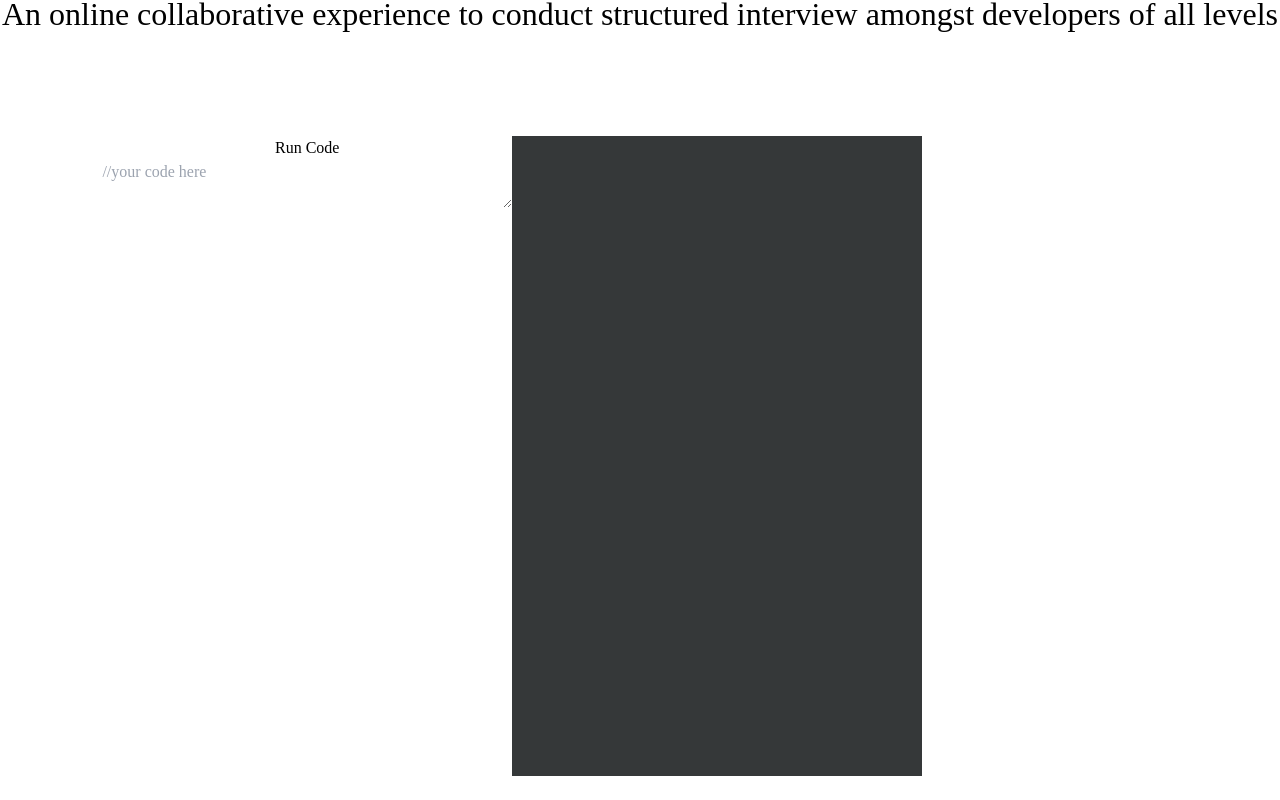
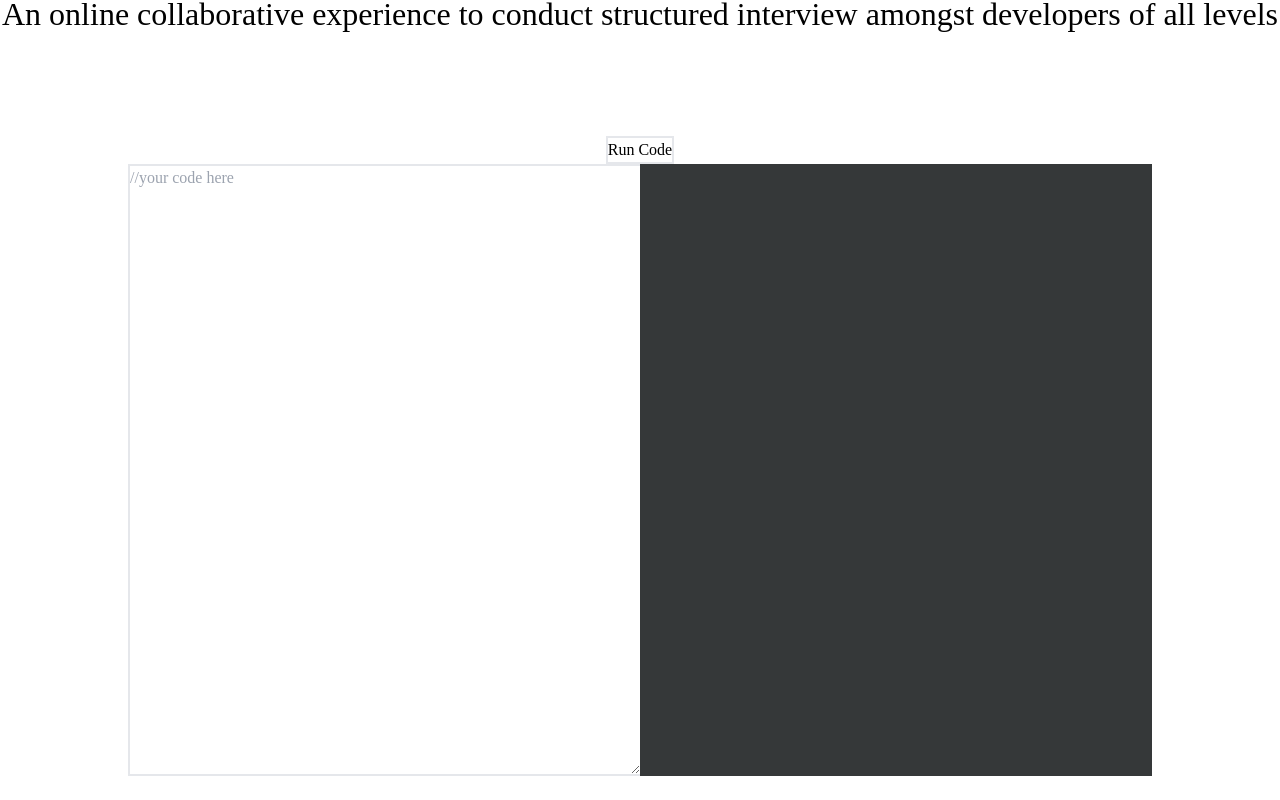
Before and after one commit to gschool-blue-ocean/collabcode, a React (Vite) app: page / in a window 1280 px wide. Shown: the part 600-1400 px from the top of the page. Built offline with nearby package versions, Linux system fonts and the light colour scheme; no server answers; a web font is replaced by a local one.

Commit message:
Initial style and initial test for runtime websocket

```diff
--- a/package.json
+++ b/package.json
@@ -20,7 +20,9 @@
     "pg": "^8.11.2",
     "react": "^18.2.0",
     "react-dom": "^18.2.0",
-    "react-router-dom": "^6.14.2"
+    "react-router-dom": "^6.14.2",
+    "socket.io": "^4.7.2",
+    "socket.io-client": "^4.7.2"
   },
   "devDependencies": {
     "@types/react": "^18.2.15",
--- a/src/components/Runtime.jsx
+++ b/src/components/Runtime.jsx
@@ -1,14 +1,31 @@
-import {useState} from 'react'
+import { useState, useEffect } from 'react'
+import io from "socket.io-client";
 
 const Runtime = () => {
   const [input, setInput] = useState("");
   const [output, setOutput] = useState('')
+
+  const socket = io(); // Connect to the WebSocket server
+  useEffect(() => {
+
+
+    // Listen for updates from the server
+    socket.on('inputChange', (newInput) => {
+      setInput(newInput);
+    });
+
+    // Clean up the socket connection when the component unmounts
+    return () => {
+      socket.disconnect();
+    };
+  }, []);
 
       //handle input text
       const handleChange = (e) => {
           //set input state to textarea value
           const rawInput = e.target.value
         setInput(rawInput)
+         socket.emit("inputChange", rawInput);
       }
 
       //handle 'run' click even
@@ -40,17 +57,21 @@
 
   return (
     <>
-      <div id="runtime-container" className="w-full h-[80vh] flex">
+      <div id="runtime-container" className="w-full h-[80vh] flex justify-center">
         <div
           id="runtime-content"
-          className="h-full flex w-[80vw] flex-row items-center justify-center"
+          className="h-full flex w-[80vw] flex-col items-center justify-center"
         >
-          <div id="runtimeLeft" className="w-2/5 h-full flex flex-col">
-            <button id="runtimeSubmit" onClick={handleClick}>
+            <button id="runtimeSubmit" className='border-2' onClick={handleClick}>
               Run Code
           </button>{" "}
+          <div id='runtimeBody' className='flex flex-row h-screen w-full justify-center'>
+
+          <div id="runtimeLeft" className="w-1/2 h-full flex flex-col">
             <textarea
                 id="runtimeInput"
+                className='h-full border-t-2 border-l-2
+                border-b-2'
               placeholder="//your code here"
               onChange={handleChange}
               ></textarea>
@@ -58,11 +79,12 @@
 
           <div
             id="runtimeRight"
-            className="w-2/5 h-full flex flex-col bg-[#353839]"
+            className="w-1/2 h-full flex flex-col bg-[#353839]"
             >
             <pre id="runtimeOutput" className="text-[#50d71e] overflow-y-scroll">
               {output}
             </pre>{" "}
+          </div>
         </div>
             </div>
       </div>
```
Also changed, not shown: 2 other files (tests, documents, lock files or other folders). Lines whose indentation alone changed are shown as unchanged.
